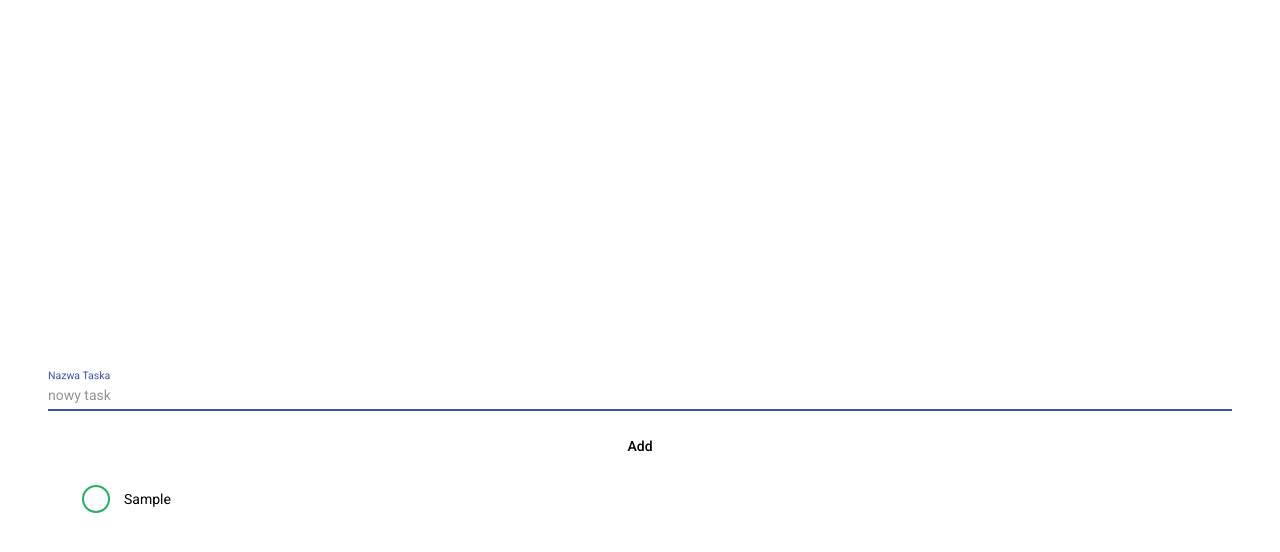
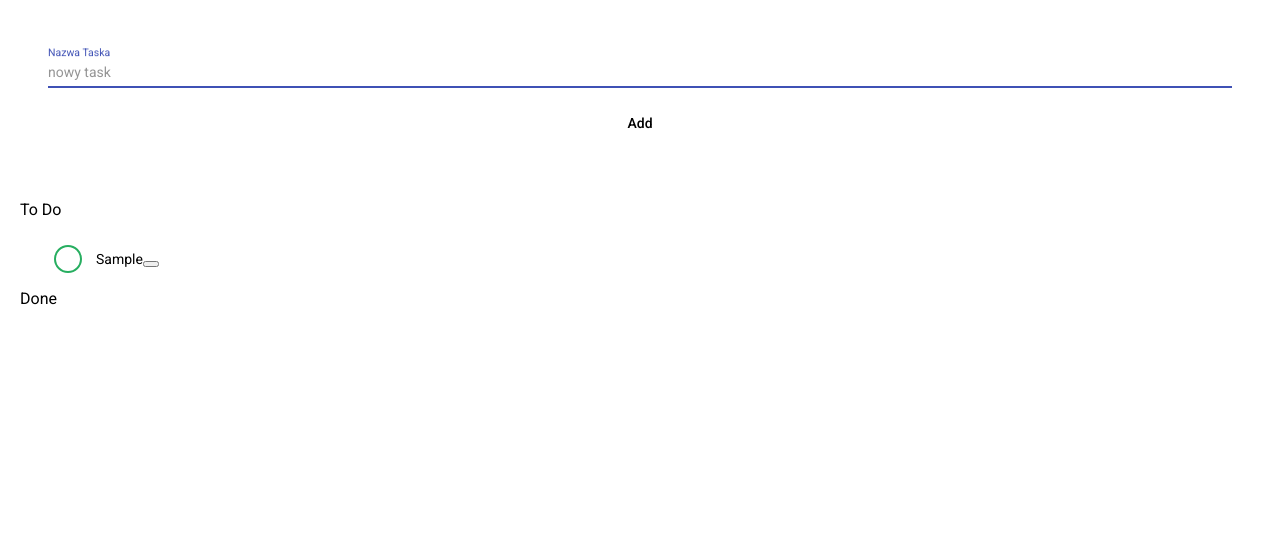
Before and after one commit to ZStachura/To_Do_Angular, an Angular app: page / in a window 1280 px wide. Both pictures are taken after typing "Sample" into the empty fields and a click on the button "Add". Shown: the top 552 px of the page. Built offline with nearby package versions, Linux system fonts and the light colour scheme.

Commit message:
0.1.1 -> Filters, but list multiplies

```diff
--- /dev/null
+++ b/src/app/Kanban.ts
@@ -0,0 +1,5 @@
+export interface Kanban{
+    name:String
+    done:boolean
+    id:number
+  }
--- a/src/app/ToDoService.service.ts
+++ b/src/app/ToDoService.service.ts
@@ -1,10 +1,5 @@
 import { Injectable } from '@angular/core';
-
-export interface Kanban{
-  name:String
-  done:boolean
-  id:number
-}
+import { Kanban } from './Kanban';
 
 @Injectable({
   providedIn: 'root'
@@ -13,11 +8,22 @@ export class ToDoServiceService {
   list: Kanban[]=[]
 
   createTask(name:String){
-    let done=false
-    let id=this.list.length+1
-    this.list.unshift({name,done,id})
-    console.log(this.list)
+    let done=false;
+    let id=this.list.length+1;
+    this.list.unshift({name,done,id});
+    console.log(this.list);
   }
+  changeDone(id:number){
+    let index=this.list.findIndex((obj=>obj.id==id));
+    this.list[index].done=!this.list[index].done;
+    console.log(this.list[index]);
+  }
+  deleteElement(id:number){
+    let index=this.list.findIndex((obj=>obj.id==id));
+    this.list.splice(index,1);
+  }
+
+
 constructor() { }
 
 }
--- /dev/null
+++ b/src/app/TodoItem/TodoItem.component.html
@@ -0,0 +1,5 @@
+<div class="group" *ngFor="let item of list.list">
+  <input type="checkbox" id={{item.id}} [checked]="item.done" (click)="changeDone(item.id)"/>
+  <label>{{item.name}}</label>
+  <button type="button" class="delete-btn" (click)="delete(item.id)"></button>
+</div>
--- /dev/null
+++ b/src/app/TodoItem/TodoItem.component.ts
@@ -0,0 +1,26 @@
+import { ListKeyManager } from '@angular/cdk/a11y';
+import { Component, Input, OnInit } from '@angular/core';
+import { ToDoServiceService } from '../ToDoService.service';
+
+@Component({
+  selector: 'app-TodoItem',
+  templateUrl: './TodoItem.component.html',
+  styleUrls: ['./TodoItem.component.css']
+})
+export class TodoItemComponent implements OnInit {
+
+
+  changeDone(id:number){
+    this.list.changeDone(id)
+   }
+
+  delete(id:number){
+    this.list.deleteElement(id)
+  }
+
+   constructor(public list: ToDoServiceService) { }
+
+  ngOnInit() {
+  }
+
+}
--- a/src/app/TodoItemComponent/TodoItemComponent.component.html
+++ /dev/null
@@ -1,3 +0,0 @@
-<p>
-  TodoItemComponent works!
-</p>
--- a/src/app/TodoItemComponent/TodoItemComponent.component.ts
+++ /dev/null
@@ -1,15 +0,0 @@
-import { Component, OnInit } from '@angular/core';
-
-@Component({
-  selector: 'app-TodoItemComponent',
-  templateUrl: './TodoItemComponent.component.html',
-  styleUrls: ['./TodoItemComponent.component.css']
-})
-export class TodoItemComponentComponent implements OnInit {
-
-  constructor() { }
-
-  ngOnInit() {
-  }
-
-}
--- a/src/app/app.component.html
+++ b/src/app/app.component.html
@@ -1,13 +1,19 @@
-<div class="container">
+<div class="TaskInput">
 <mat-form-field>
   <mat-label>Nazwa Taska</mat-label>
   <input matInput #taskinput placeholder="nowy task" #input>
 </mat-form-field>
 <button mat-button type="button" (click)='add()'>Add</button>
-<mat-list *ngFor="let item of list.list">
-    <div class="group">
-      <input type="checkbox" id={{item.id}} (click)="changeDone(item.id)"/>
-      <label>{{item.name}}</label>
+</div>
+<div class="container">
+  <div class="tasks">
+    <h3>To Do</h3>
+    <app-TodoItem *ngFor="let item of list.list | taskfilter:false">
+    </app-TodoItem>
   </div>
-</mat-list>
+  <div class="tasks">
+  <h3>Done</h3>
+  <app-TodoItem *ngFor="let item of list.list | taskfilter:true">
+  </app-TodoItem>
 </div>
+</div>
--- a/src/app/app.component.ts
+++ b/src/app/app.component.ts
@@ -20,10 +20,5 @@ export class AppComponent {
     this.input.value="";
     this.input.focus();
   }
-  changeDone(id:number){
-   let index=this.list.list.findIndex((obj=>obj.id==id))
-   this.list.list[index].done=!this.list.list[index].done
-   console.log(this.list.list[index])
-  }
 
 }
--- /dev/null
+++ b/src/app/taskfilter.pipe.ts
@@ -0,0 +1,13 @@
+import { Pipe, PipeTransform } from '@angular/core';
+import { Kanban } from './Kanban';
+
+@Pipe({
+  name: 'taskfilter',
+  pure: false
+})
+export class TaskfilterPipe implements PipeTransform {
+
+  transform(input: Kanban[],ifdone:boolean): Kanban[] {
+    return input.filter(item=>item.done==ifdone)
+    }
+}
--- a/src/styles.css
+++ b/src/styles.css
@@ -2,19 +2,27 @@
 @import "~@angular/material/prebuilt-themes/indigo-pink.css";
 html, body { height: 100%; }
 body { margin: 0; font-family: Roboto, "Helvetica Neue", sans-serif;}
-.container{
+.TaskInput{
   padding: 48px;
-  height: 100vh;
+  height: 10vh;
   display: flex;
   flex-direction: column;
-  justify-content: center;
+}
+.container{
+  padding: 20px;
+  height: 10vh;
+  width: 80vw;
+  display: flex;
+  flex-direction: column;
 }
 .container .group {
   padding: 8px 48px;
   margin: 8px;
+justify-content: space-between;
 }
 label {
   position: relative;
+
 }
 input[type="checkbox"] {
     opacity: 0;
@@ -49,3 +57,9 @@ label::after {
   top: -6px;
   border-radius: 50%;
 }
+
+.delete-btn {
+  justify-content: flex-end;
+  align-items: flex-end;
+  background-size: over;
+}
```
Also changed, not shown: src/app/app.module.ts (+8 -3 lines), src/app/TodoItem/TodoItem.component.css (added), 2 other files (tests, documents, lock files or other folders).
